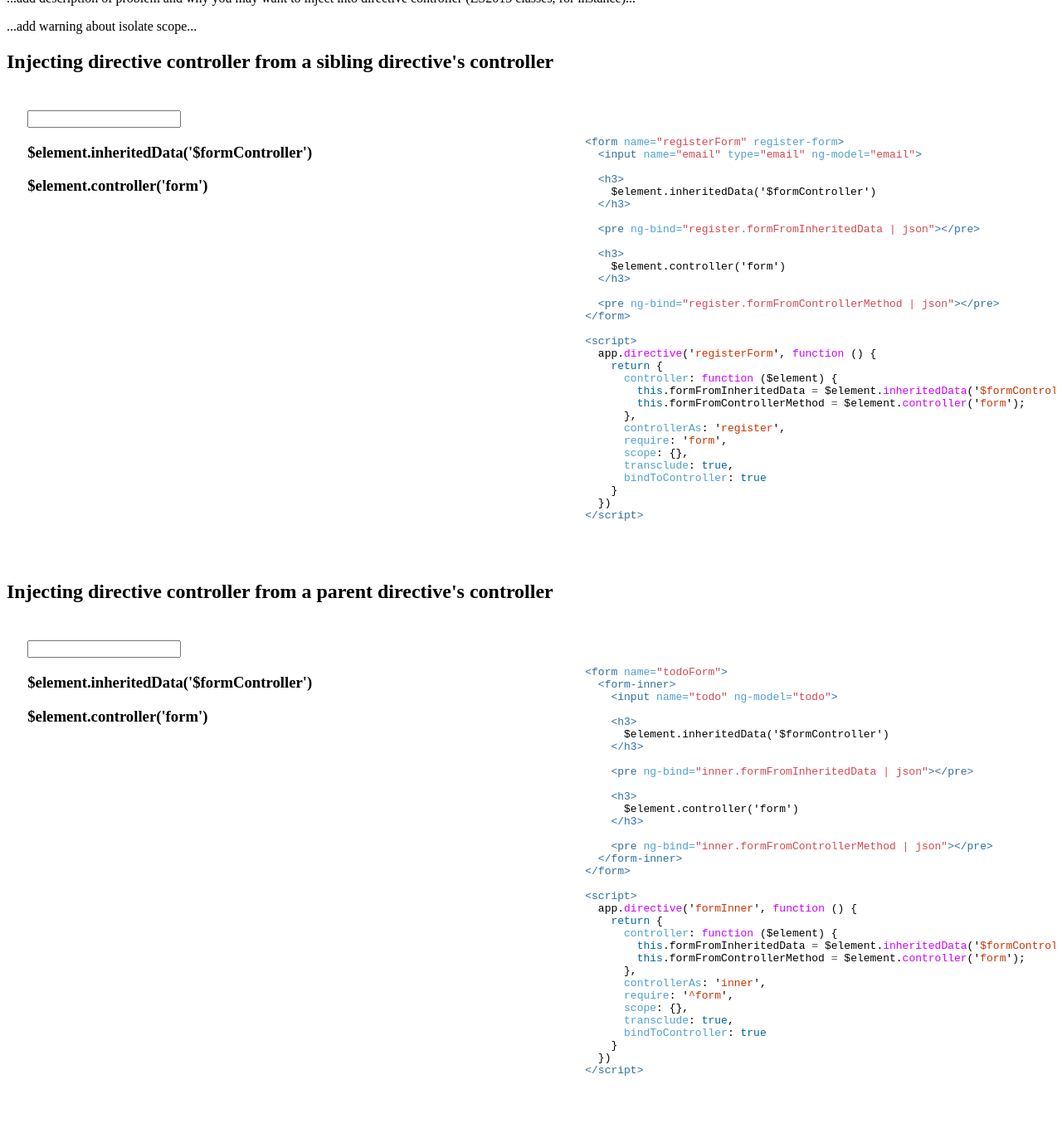
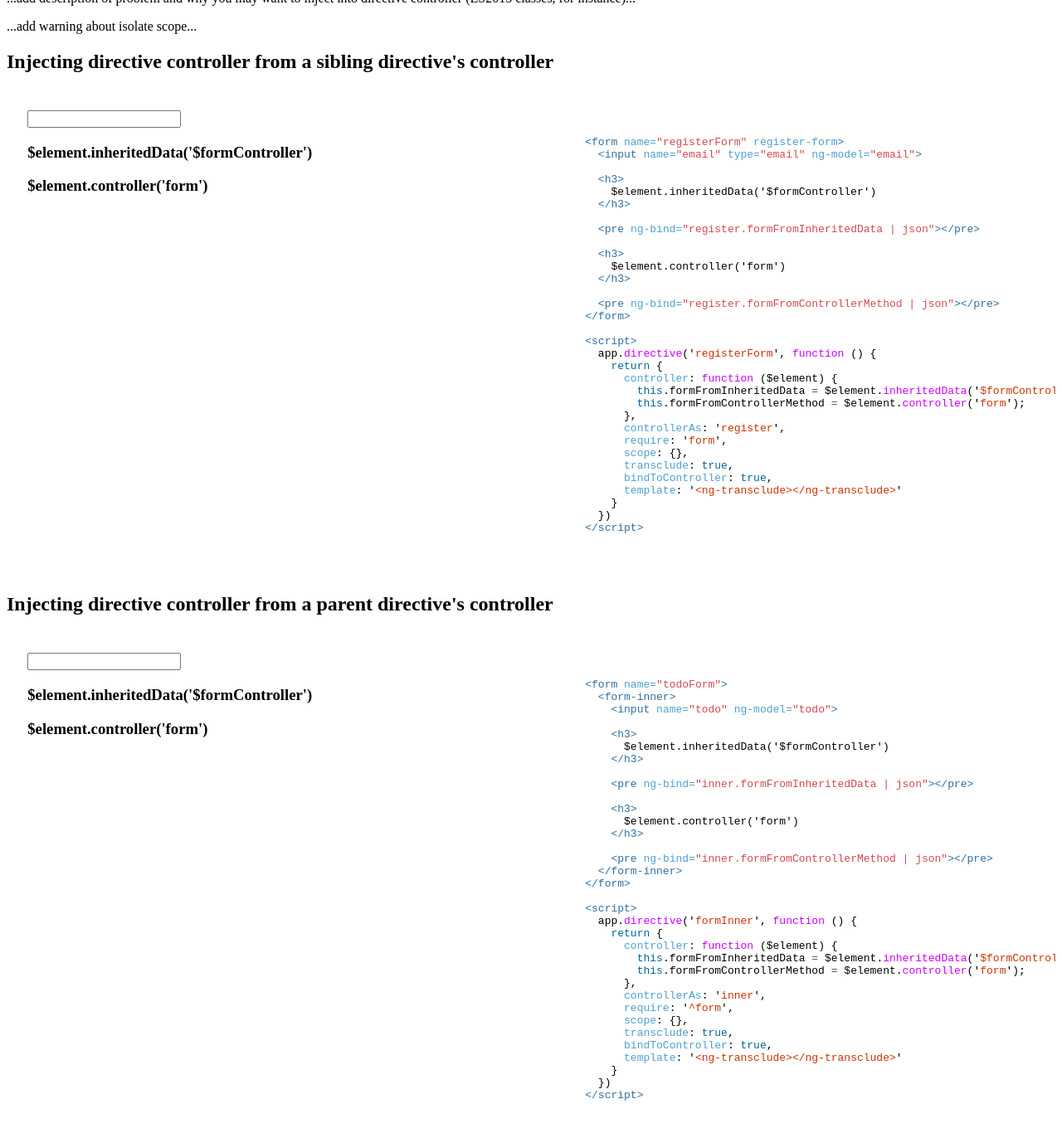
Before and after one commit to karlhorky/frontend-tricks, a Jekyll site: the page built from angular-1-inject-required-directive-controller-into-directive-controller/index.html, in a window 1280 px wide and 1400 px high, scrolled down 91 px. Shown: the top 1366 px of the window at 83% size. Built offline with Jekyll 4.4.1, drawn with Linux system fonts in a browser that asks for light colours; nearby versions of some CDN libraries; some of the changed lines change nothing that is shown.

Commit message:
Add ng transclude to template

```diff
--- a/angular-1-inject-required-directive-controller-into-directive-controller/index.html
+++ b/angular-1-inject-required-directive-controller-into-directive-controller/index.html
@@ -62,7 +62,8 @@ title: AngularJS - Inject required directive controller into directive controlle
       require: 'form',
       scope: {},
       transclude: true,
-      bindToController: true
+      bindToController: true,
+      template: '<ng-transclude></ng-transclude>'
     }
   })
 </script>
@@ -113,7 +114,8 @@ title: AngularJS - Inject required directive controller into directive controlle
       require: '^form',
       scope: {},
       transclude: true,
-      bindToController: true
+      bindToController: true,
+      template: '<ng-transclude></ng-transclude>'
     }
   })
 </script>
```
